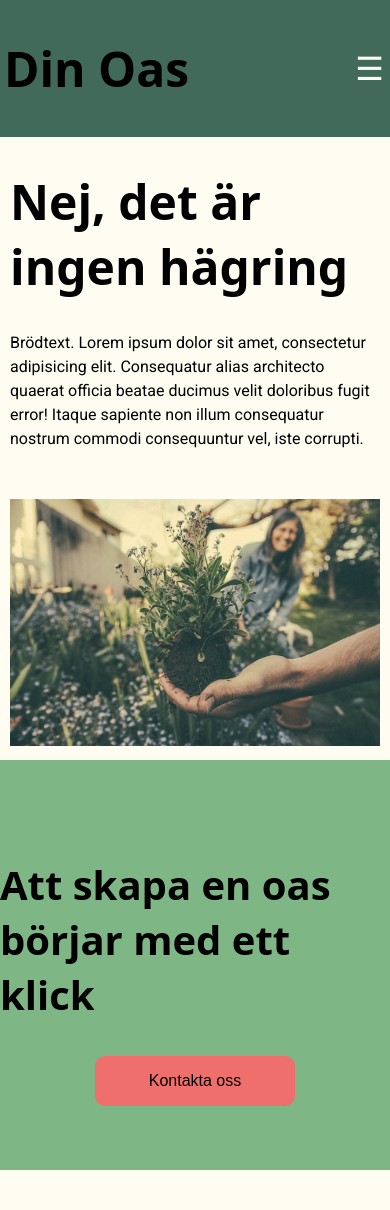
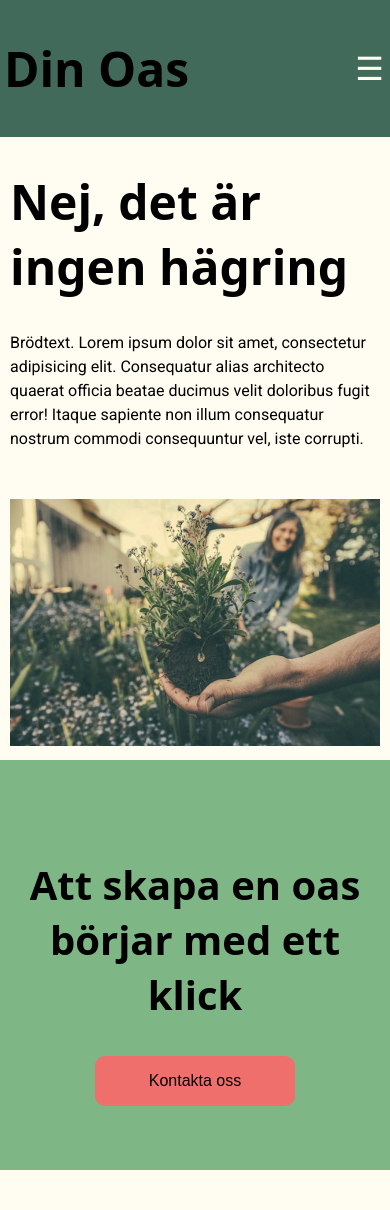
Before and after one commit to stinaRamona/dinoas_frontend, a React (Vite) app: page / in a window 390 px wide. Shown: the top 1210 px of the page. Built offline with nearby package versions, Linux system fonts and the light colour scheme; no server answers; a web font is replaced by a local one.

Commit message:
Banner responsiv

```diff
--- a/src/components/BannerContact.tsx
+++ b/src/components/BannerContact.tsx
@@ -12,7 +12,7 @@ const BannerContact = () => {
     return (
         <>
         <div id="bannerContainer">
-            <h2>Att skapa en oas börjar med ett klick</h2>
+            <h2 style={{textAlign: "center"}}>Att skapa en oas börjar med ett klick</h2>
             <button id="contactBtn" onClick={toContactPage}>Kontakta oss</button>
         </div>
         </>
```
